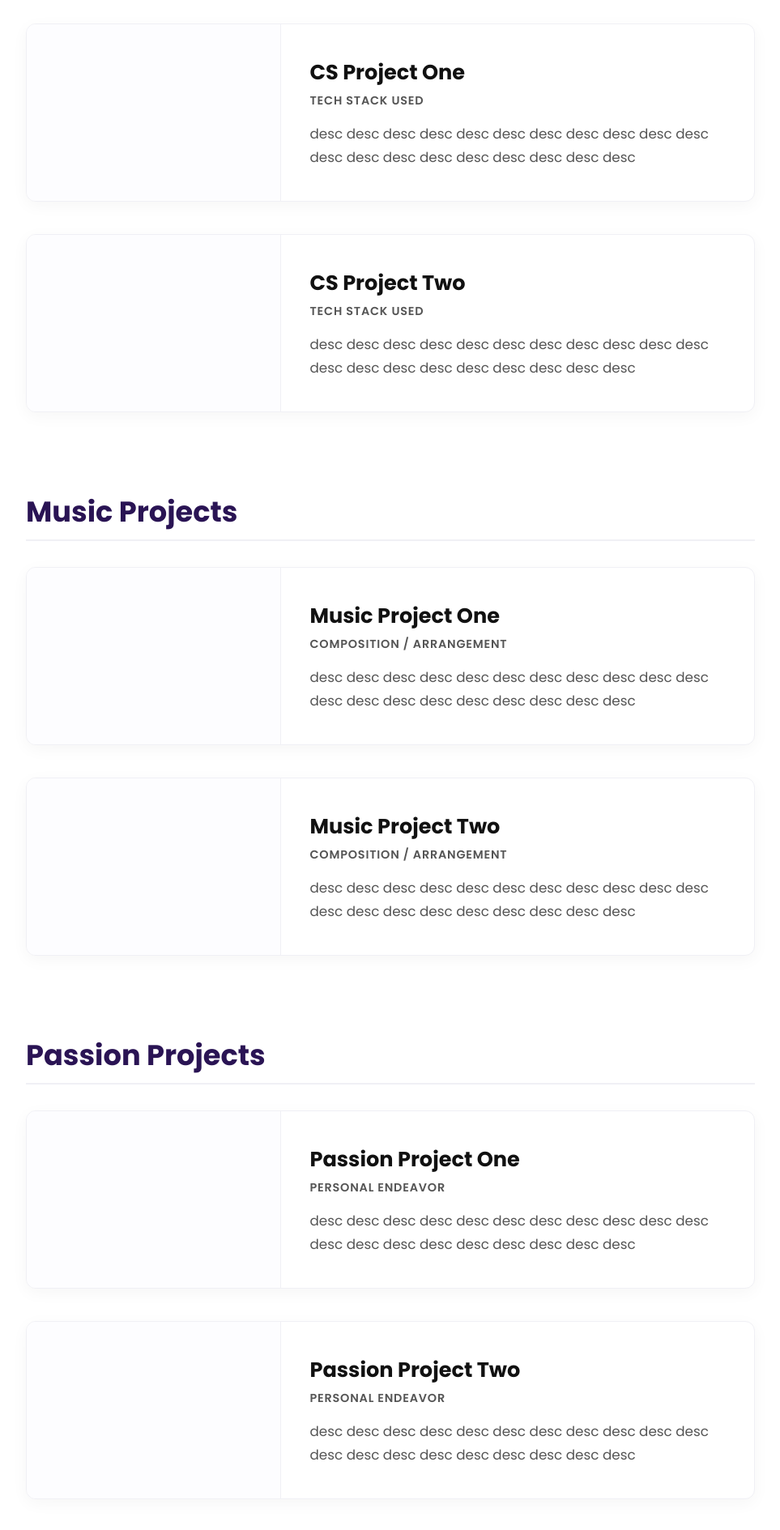
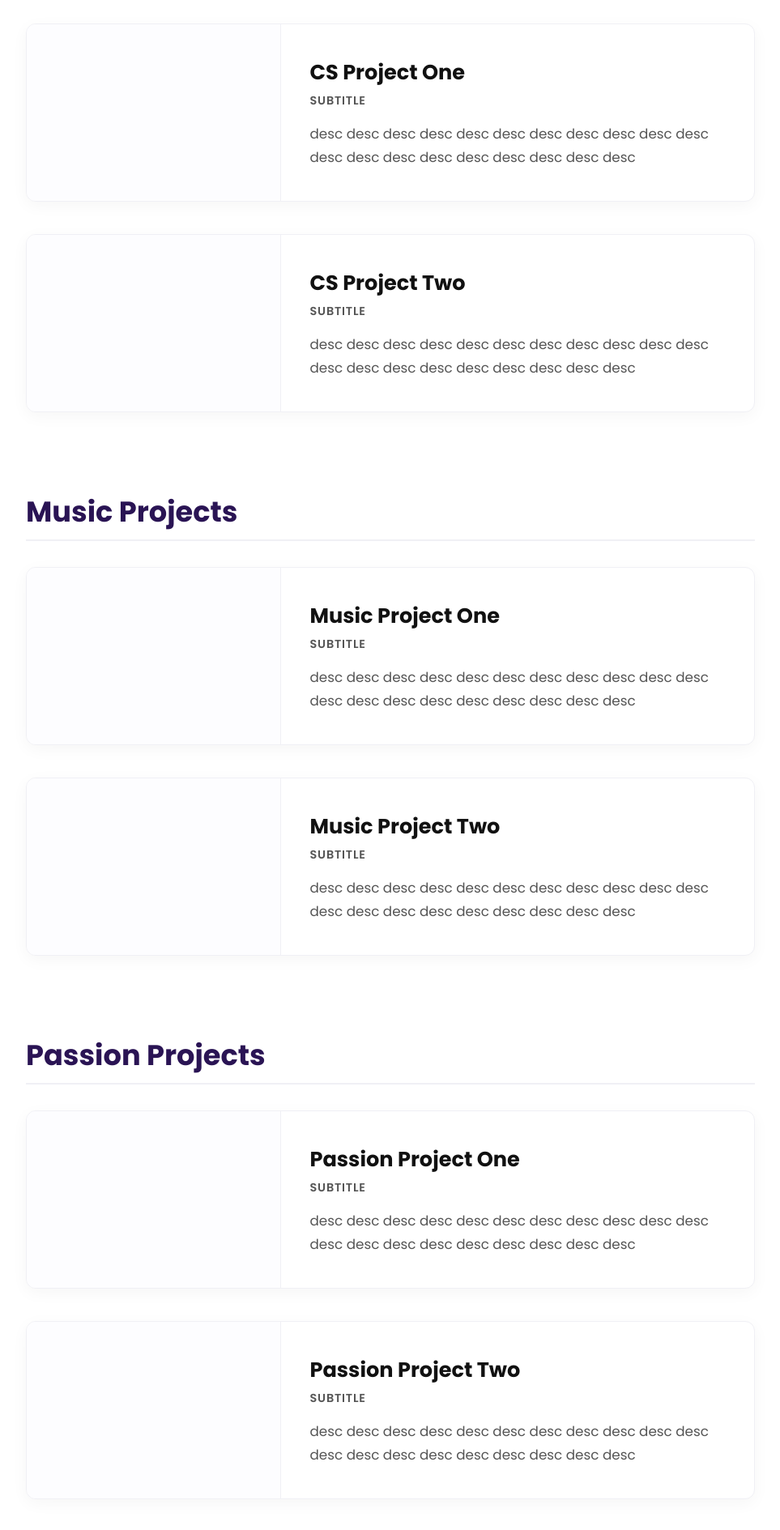
Before and after one commit to github2812/personal-website, an Astro site: page /portfolio in a window 1280 px wide. Shown: the part 991-2880 px from the top of the page at 81% size, without its empty margins (158-1121 px from the left). Built offline with nearby package versions, Linux system fonts and the light colour scheme; Astro itself is replaced by a stand-in of ours; animation ran at ten frames a second.

Commit message:
commit for the night

```diff
--- a/src/pages/index.astro
+++ b/src/pages/index.astro
@@ -39,8 +39,10 @@ import signatureImg from '../assets/homepage/signature.png';
 						</div>
 						<div class="about-text" style="transform: translateY(-8px);">
 							<p>My life is driven by creativity and curiosity. I love to learn, and as seen in my full shot, my interests have leaned toward two fields: computer science and music.</p>
+
+							<p>Although they might seem different on the surface, programming and music each take logic, such as code or sheet music, and turn it into experiences people genuinely connect with. This is what makes these two interests so important to me.</p>
+
 							<p>On one hand, I enjoy designing video games, mastering new software, and building digital experiences. Since computer science is a fascinating, constantly changing field, creating intuitive software is a skill I am always eager to refine.</p>
-							<p>Although they might seem different on the surface, programming and music each take logic, such as code or sheet music, and turn it into experiences people genuinely connect with. This is what makes these two interests so important to me.</p>
 						</div>
 					</div>
 
--- a/src/pages/portfolio.astro
+++ b/src/pages/portfolio.astro
@@ -28,7 +28,7 @@ import Layout from '../layouts/Layout.astro';
 							<div class="image-side"></div>
 							<div class="text-side">
 								<h3 class="project-title">CS Project One</h3>
-								<h4 class="project-subtitle">Tech Stack Used</h4>
+								<h4 class="project-subtitle">subtitle</h4>
 								<p class="template-p">desc desc desc desc desc desc desc desc desc desc desc desc desc desc desc desc desc desc desc desc </p>
 							</div>
 						</div>
@@ -36,7 +36,7 @@ import Layout from '../layouts/Layout.astro';
 							<div class="image-side"></div>
 							<div class="text-side">
 								<h3 class="project-title">CS Project Two</h3>
-								<h4 class="project-subtitle">Tech Stack Used</h4>
+								<h4 class="project-subtitle">subtitle</h4>
 								<p class="template-p">desc desc desc desc desc desc desc desc desc desc desc desc desc desc desc desc desc desc desc desc </p>
 							</div>
 						</div>
@@ -50,7 +50,7 @@ import Layout from '../layouts/Layout.astro';
 							<div class="image-side"></div>
 							<div class="text-side">
 								<h3 class="project-title">Music Project One</h3>
-								<h4 class="project-subtitle">Composition / Arrangement</h4>
+								<h4 class="project-subtitle">subtitle</h4>
 								<p class="template-p">desc desc desc desc desc desc desc desc desc desc desc desc desc desc desc desc desc desc desc desc </p>
 							</div>
 						</div>
@@ -58,7 +58,7 @@ import Layout from '../layouts/Layout.astro';
 							<div class="image-side"></div>
 							<div class="text-side">
 								<h3 class="project-title">Music Project Two</h3>
-								<h4 class="project-subtitle">Composition / Arrangement</h4>
+								<h4 class="project-subtitle">subtitle</h4>
 								<p class="template-p">desc desc desc desc desc desc desc desc desc desc desc desc desc desc desc desc desc desc desc desc </p>
 							</div>
 						</div>
@@ -72,7 +72,7 @@ import Layout from '../layouts/Layout.astro';
 							<div class="image-side"></div>
 							<div class="text-side">
 								<h3 class="project-title">Passion Project One</h3>
-								<h4 class="project-subtitle">Personal Endeavor</h4>
+								<h4 class="project-subtitle">subtitle</h4>
 								<p class="template-p">desc desc desc desc desc desc desc desc desc desc desc desc desc desc desc desc desc desc desc desc </p>
 							</div>
 						</div>
@@ -80,7 +80,7 @@ import Layout from '../layouts/Layout.astro';
 							<div class="image-side"></div>
 							<div class="text-side">
 								<h3 class="project-title">Passion Project Two</h3>
-								<h4 class="project-subtitle">Personal Endeavor</h4>
+								<h4 class="project-subtitle">subtitle</h4>
 								<p class="template-p">desc desc desc desc desc desc desc desc desc desc desc desc desc desc desc desc desc desc desc desc </p>
 							</div>
 						</div>
@@ -103,7 +103,7 @@ import Layout from '../layouts/Layout.astro';
 
 	.page-title {
 		font-size: 3.8rem; font-weight: 700; margin: 0 0 1.5rem 0; letter-spacing: 1px; color: #ffffff;
-		text-shadow: 0 4px 12px rgba(0, 0, 0, 0.6); /* Lowered slightly for cleaner anti-aliasing text profiles */
+		text-shadow: 0 4px 12px rgba(0, 0, 0, 0.6);
 	}
 
 	.hero-description-text {
@@ -124,7 +124,6 @@ import Layout from '../layouts/Layout.astro';
 	.portfolio-section { margin-bottom: 6rem; scroll-margin-top: 140px; }
 	.portfolio-section:last-child { margin-bottom: 0; }
 
-	/* Refactored Section Titles to Dark Purple */
 	.section-heading { font-size: 2.2rem; font-weight: 700; color: #2a1454; margin-bottom: 2rem; border-bottom: 2px solid #f0f0f5; padding-bottom: 0.5rem; }
 	.project-grid { display: flex; flex-direction: column; gap: 2.5rem; }
 
@@ -135,7 +134,6 @@ import Layout from '../layouts/Layout.astro';
 
 	.image-side { flex: 0 0 35%; background: #fdfdff; border-right: 1px solid #f0f0f5; }
 
-	/* Lock details into neutral black and clean slate/gray shades */
 	.text-side { flex: 1; padding: 2.2rem; display: flex; flex-direction: column; justify-content: center; }
 	.project-title { margin: 0 0 0.35rem 0; font-size: 1.6rem; font-weight: 700; color: #111111; }
 	.project-subtitle { margin: 0 0 1rem 0; color: #555555; font-size: 0.9rem; font-weight: 600; text-transform: uppercase; letter-spacing: 0.8px; }
```
